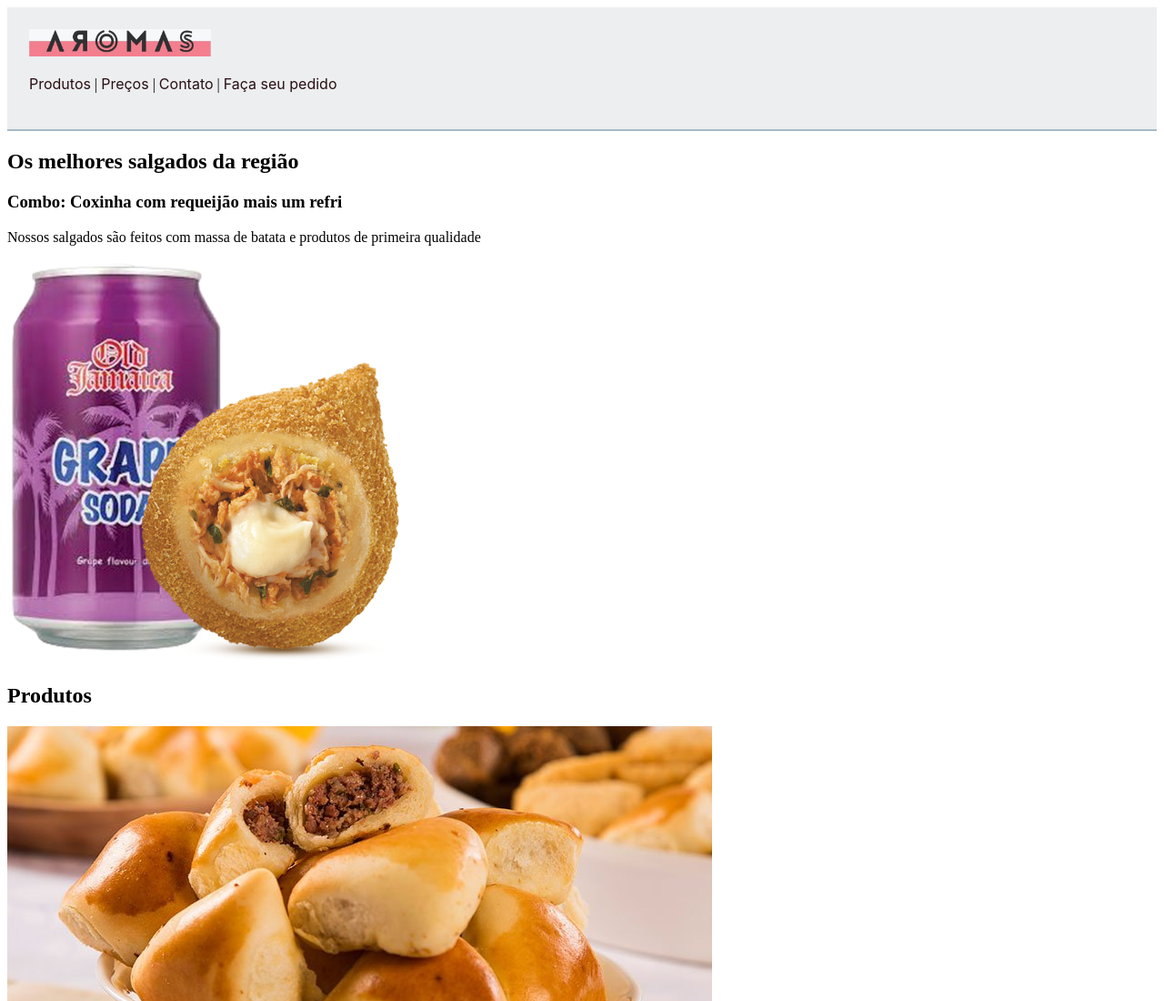
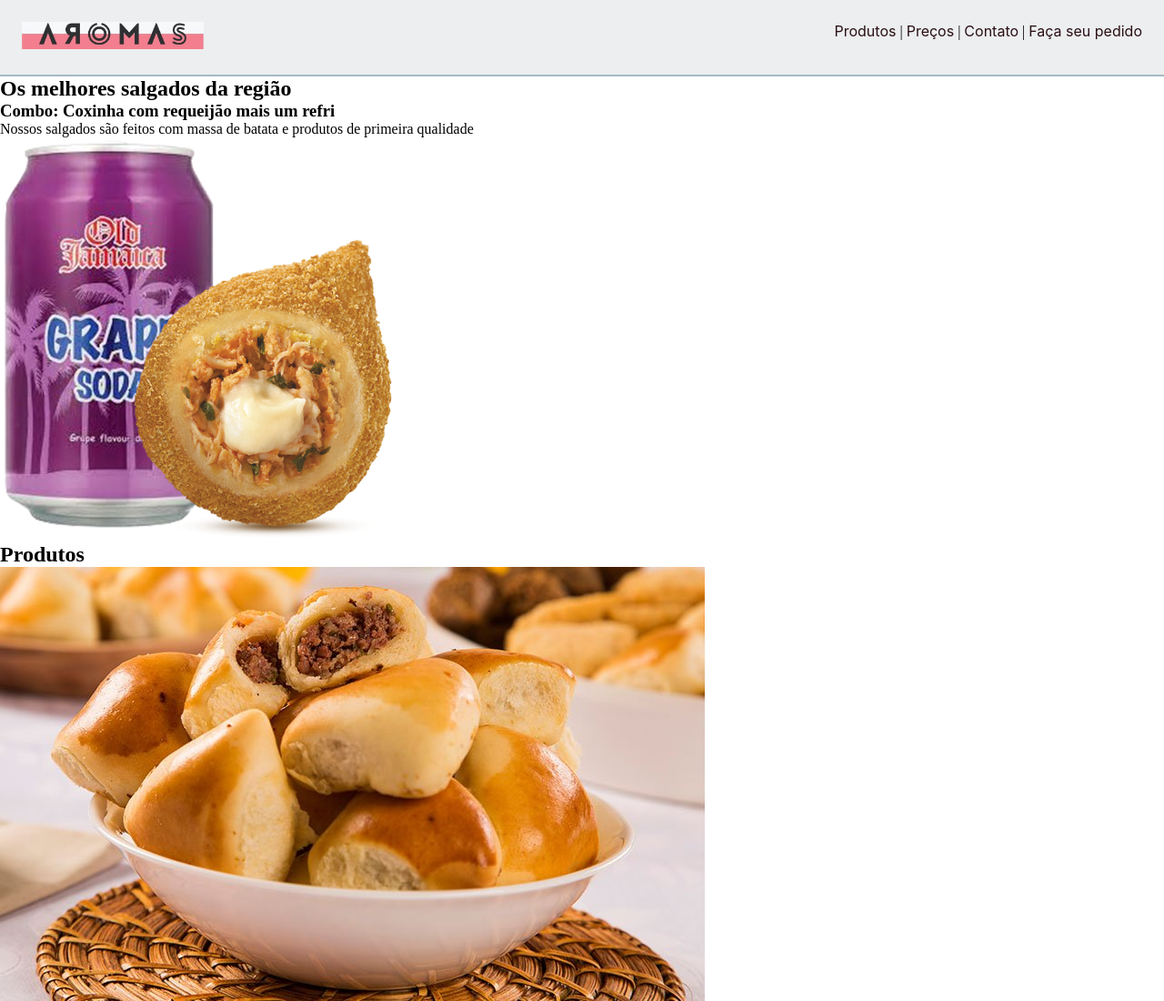
Before and after one commit to thiagokpelo/fullture-aromas-lanchonete, a plain HTML site: page recorded/index.html in a window 1280 px wide. Shown: the top 1100 px of the page at 91% size. Drawn offline with Linux system fonts and the light colour scheme.

Commit message:
feat(recorded): add position rules

```diff
--- a/recorded/index.html
+++ b/recorded/index.html
@@ -8,6 +8,12 @@
     <title>Aromas lanchonete</title>
 
     <style>
+        * {
+            box-sizing: border-box;
+            padding: 0;
+            margin: 0;
+        }
+
         header {
             background-color: #eceeef;
             border-bottom: 2px solid #a5bac5;
@@ -17,8 +23,25 @@
             padding-bottom: 24px;
         }
 
+        /* cleafix */
+        header::after {
+            content: '';
+            clear: both;
+            display: table;
+        }
+
+        #logo {
+            display: block;
+            width: 200px;
+            float: left;
+        }
+
         header img {
-            width: 200px;
+            width: 100%;
+        }
+
+        header nav {
+            float: right;
         }
 
         header ul {
@@ -46,7 +69,7 @@
 <body>
     <!-- Cabeçalho -->
     <header>
-        <a href="index.html">
+        <a id="logo" href="index.html">
             <img src="images/aromas-logo.jpg" alt="Aromas lanchonete">
         </a>
 
```
